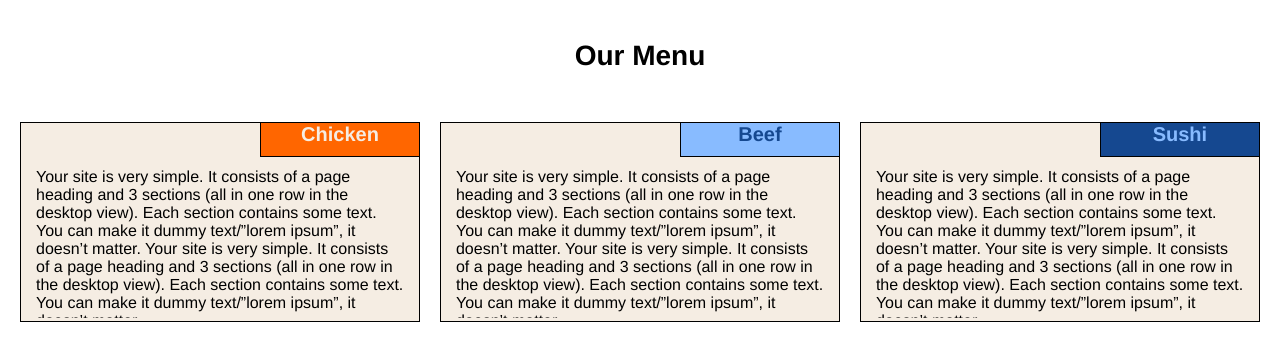
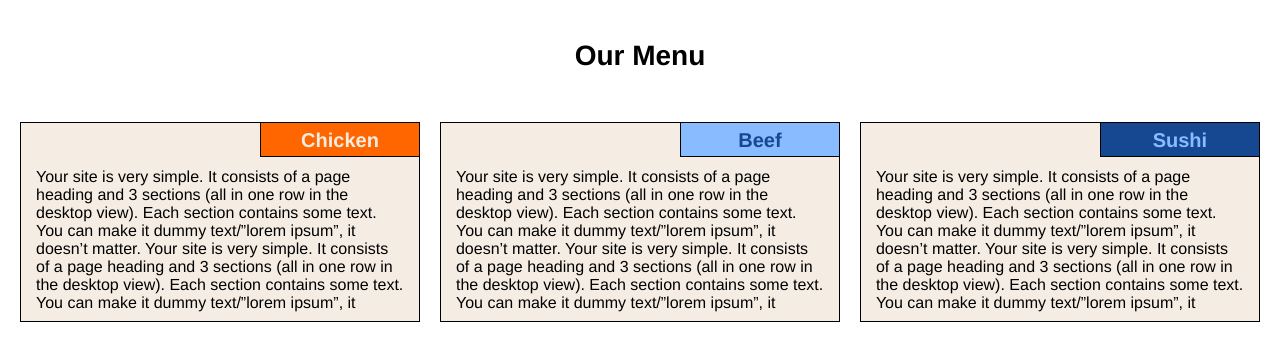
Before and after one commit to edytaosika/module2, a plain HTML site: page mod2-solution/index.html in a window 1280 px wide. Drawn offline with Linux system fonts and the light colour scheme.

Commit message:
commit 29.09 08:25

```diff
--- a/mod2-solution/css/style.css
+++ b/mod2-solution/css/style.css
@@ -3,6 +3,7 @@
 	margin: 0px;
 	padding: 0px;
 	font-family: Helvetica, Arial, sans-serif;
+	font-size: 16px;
 }
 
 
@@ -19,13 +20,14 @@
 	font-size: 16px;
 	border: 1px solid black;
 	background: #F5EDE3;
-	overflow: hidden;
 
 }
 
 #p1, #p2, #p3{
+	/*display:inline;*/
 	width: 160px;
 	height: 35px;
+	line-height: 20px;
 	text-align: center;
 	border: 1px solid black;
 	position: absolute;
@@ -33,6 +35,8 @@
 	right: -1px;
 	font-size: 20px;
 	font-weight: bold;
+	padding-top: 7px;
+	padding-bottom: 8px;
 
 }
 
@@ -50,9 +54,9 @@
 }
 
 .text{
-	height: 160px;
+	height: 154px;
 	margin-top: 35px;
-	margin-bottom:10px;
+	margin-bottom:15px;
 	padding-left: 15px;
 	padding-right: 15px;
 	padding-top: 10px;
```
